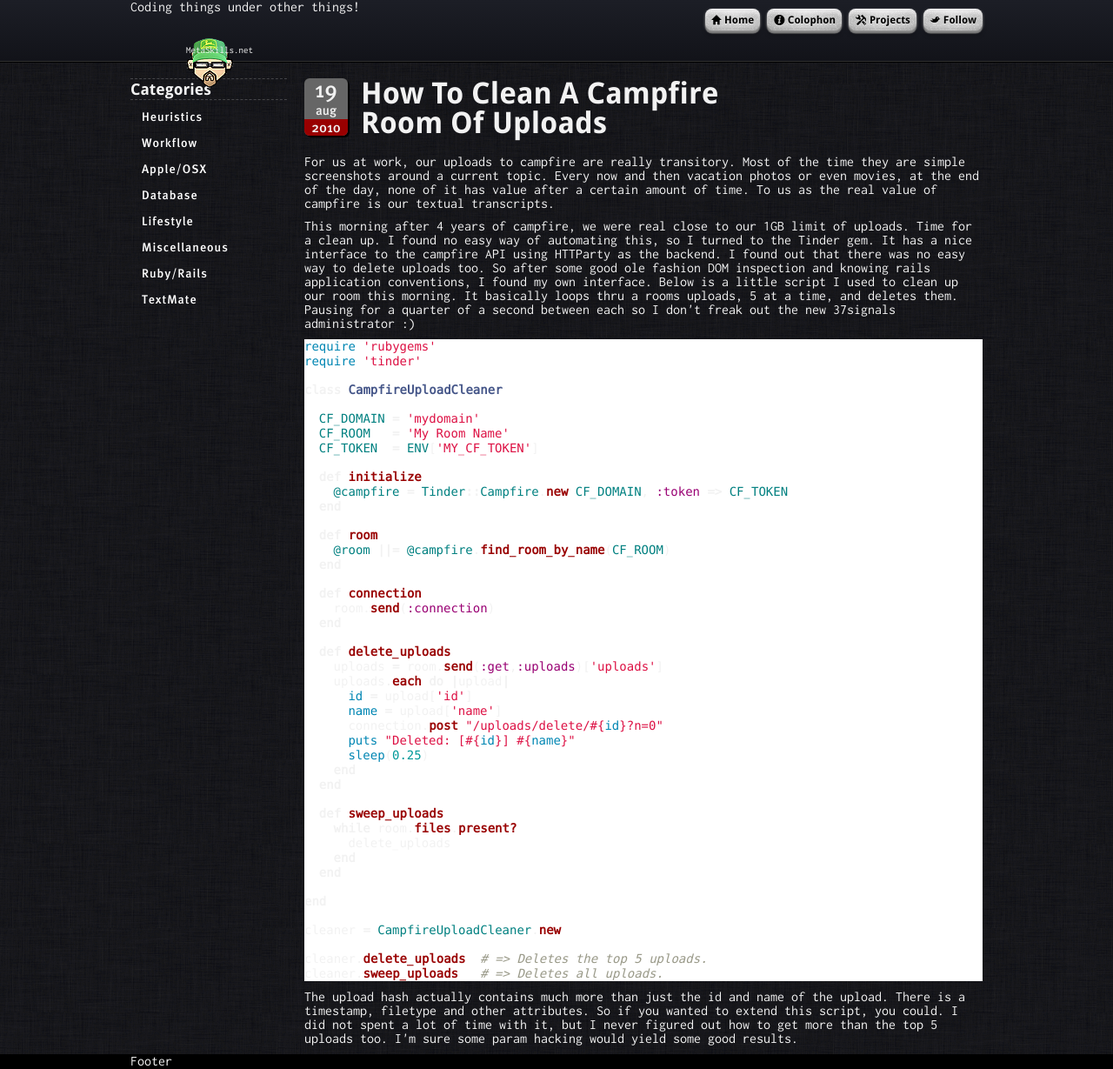
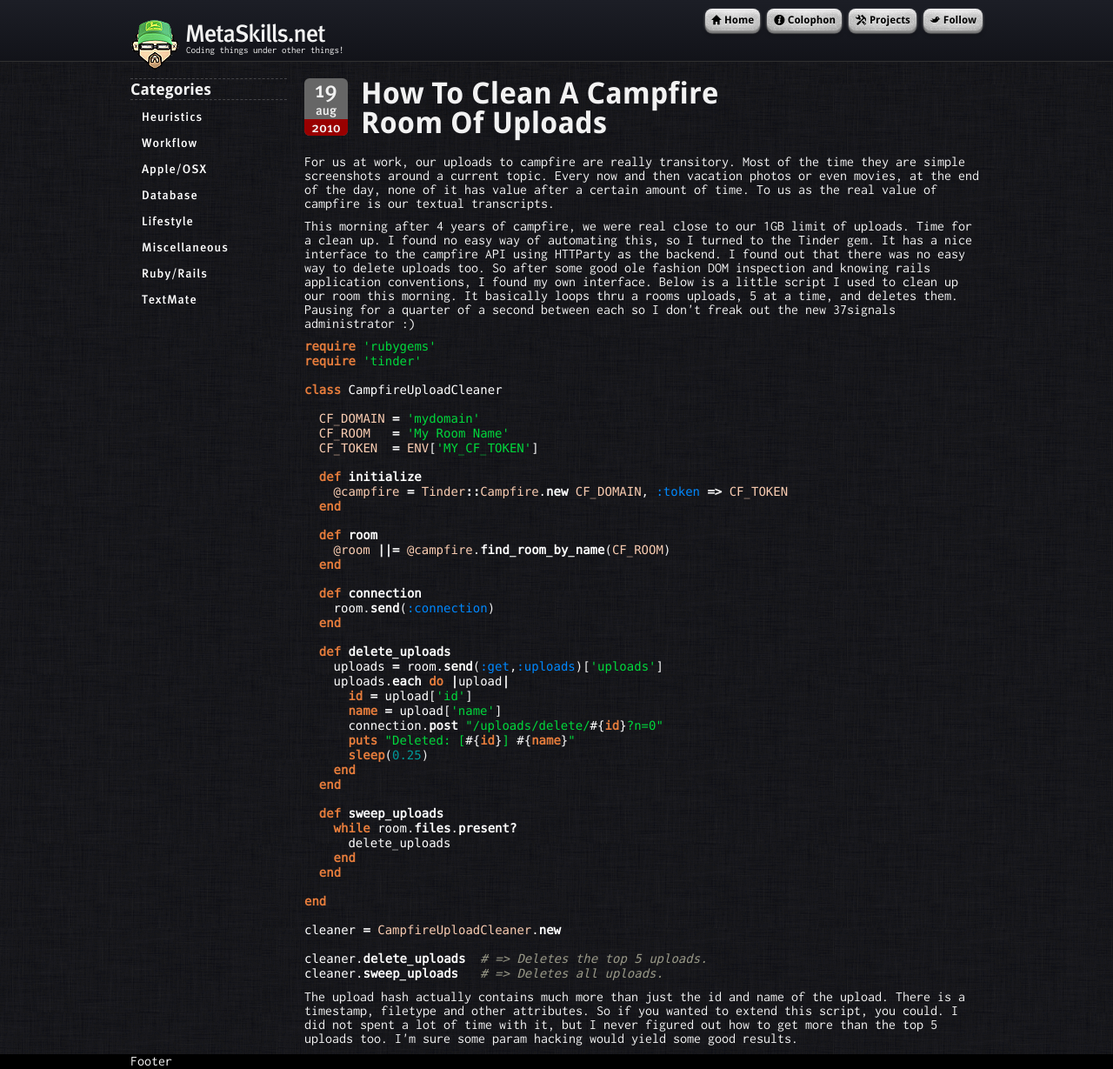
Before and after one commit to codefriendly/metaskills.net, a Jekyll site: the page built from _posts/2010-08-19-how-to-clean-a-campfire-room-of-uploads.html, in a window 1280 px wide and 1229 px high. Shown: the whole window at 87% size. Built offline with Jekyll 4.4.1, drawn with Linux system fonts in a browser that asks for light colours; nearby versions of some CDN libraries; library files that are not in the unit come from our copies.

```diff
--- a/resource/site.css
+++ b/resource/site.css
@@ -1,3 +1,4 @@
+@charset "UTF-8";
  /*---------------------------------------------------------------------------------------------*\
 +-------------------------------------------------------------------------------------------------+
 |    \  |        |          / ___|| | __(_) | | ___   _ __   ___| |_                              |
@@ -43,6 +44,7 @@
 /* My Helpers */
 /* Component - AppleTV Left Navigation */
 /* Component - Data badge for pubdate */
+/* Component - Pre/Code */
 /* Layout - Post */
 /* Layout - Default */
 body {
@@ -60,31 +62,37 @@ body {
     position: absolute;
     background-image: -webkit-gradient(linear, left top, left bottom, from(#1c1e26), to(#121319));
     background-image: -moz-linear-gradient(top, #1c1e26, #121319);
+    background-image: -ms-linear-gradient(top, #1c1e26, #121319);
     background-image: linear-gradient(top, #1c1e26, #121319);
-    -moz-box-shadow: 0 1px 0 black;
-    -webkit-box-shadow: 0 1px 0 black;
-    box-shadow: 0 1px 0 black; }
+    -webkit-box-shadow: 0 1px 0 black "";
+    -moz-box-shadow: 0 1px 0 black "";
+    -ms-box-shadow: 0 1px 0 black "";
+    box-shadow: 0 1px 0 black ""; }
     body header#mast div.content {
       width: 980px;
       margin: 0px auto;
       position: relative; }
+      body header#mast div.content section#identity {
+        float: left;
+        width: 57px;
+        height: 80px; }
         body header#mast div.content section#identity div#avatar {
+          position: fixed;
           width: 57px;
           height: 80px;
-        float: left;
           background-image: url("/apple-touch-icon-57x57-precomposed.png");
           background-position: left bottom;
           background-repeat: no-repeat; }
         body header#mast div.content section#identity * {
           display: block;
           position: absolute; }
-      body header#mast div.content section#identity div:nth-child(1) {
+        body header#mast div.content section#identity div:nth-child(2) {
           top: 21px;
           left: 63px;
           font-family: MetaMedRoman, sans-serif;
           font-size: 28px;
           letter-spacing: -1px; }
-      body header#mast div.content section#identity div:nth-child(2) {
+        body header#mast div.content section#identity div:nth-child(3) {
           top: 52px;
           left: 64px;
           font-size: 11px; }
@@ -118,12 +126,14 @@ body {
         padding-bottom: 2px;
         margin-right: 15px;
         background-color: #666;
+        -webkit-border-radius: 6px;
         -moz-border-radius: 6px;
-        -webkit-border-radius: 6px;
+        -ms-border-radius: 6px;
         border-radius: 6px;
-        -moz-box-shadow: 2px 2px 1px black;
-        -webkit-box-shadow: 2px 2px 1px black;
-        box-shadow: 2px 2px 1px black; }
+        -webkit-box-shadow: 2px 2px 1px black "";
+        -moz-box-shadow: 2px 2px 1px black "";
+        -ms-box-shadow: 2px 2px 1px black "";
+        box-shadow: 2px 2px 1px black ""; }
         body section#page section#content article#post header time span {
           display: block;
           text-align: center;
@@ -140,11 +150,13 @@ body {
           font-size: 16px;
           line-height: 19px;
           background-color: #900;
+          -webkit-border-bottom-left-radius: 6px;
           -moz-border-radius-bottomleft: 6px;
-          -webkit-border-bottom-left-radius: 6px;
+          -ms-border-radius-bottomleft: 6px;
           border-bottom-left-radius: 6px;
+          -webkit-border-bottom-right-radius: 6px;
           -moz-border-radius-bottomright: 6px;
-          -webkit-border-bottom-right-radius: 6px;
+          -ms-border-radius-bottomright: 6px;
           border-bottom-right-radius: 6px;
           /*@include global_shadow;*/ }
     body section#page nav {
@@ -190,8 +202,9 @@ body {
           width: 100%;
           height: 100%;
           border: 1px solid rgba(0, 102, 255, 0.6);
+          -webkit-border-radius: 1px;
           -moz-border-radius: 1px;
-          -webkit-border-radius: 1px;
+          -ms-border-radius: 1px;
           border-radius: 1px;
           background: none; }
         body section#page nav ul li a:hover:after {
@@ -202,12 +215,14 @@ body {
           width: 100%;
           height: 100%;
           border: 2px solid rgba(0, 102, 255, 0.4);
+          -webkit-border-radius: 2px;
           -moz-border-radius: 2px;
-          -webkit-border-radius: 2px;
+          -ms-border-radius: 2px;
           border-radius: 2px;
-          -moz-box-shadow: 0 0 4px #0066ff;
-          -webkit-box-shadow: 0 0 4px #0066ff;
-          box-shadow: 0 0 4px #0066ff;
+          -webkit-box-shadow: 0 0 4px #0066ff "";
+          -moz-box-shadow: 0 0 4px #0066ff "";
+          -ms-box-shadow: 0 0 4px #0066ff "";
+          box-shadow: 0 0 4px #0066ff "";
           background: none; }
         body section#page nav ul li a span:before {
           display: block;
@@ -321,7 +336,6 @@ a.button {
 
 /* Pygment Highlight */
 .highlight {
-  background: #ffffff;
   font-family: MetaMono, courier, monospace;
   font-size: 14px; }
 
@@ -340,6 +354,7 @@ a.button {
 
 /* Error */
 .highlight .k {
+  color: #e77d3c;
   font-weight: bold; }
 
 /* Keyword */
@@ -449,21 +464,24 @@ a.button {
   color: #d14; }
 
 /* Literal.String */
+.highlight .n {
+  color: white; }
+
 .highlight .na {
   color: #008080; }
 
 /* Name.Attribute */
 .highlight .nb {
-  color: #0086B3; }
+  color: #e77d3c;
+  font-weight: bold; }
 
 /* Name.Builtin */
 .highlight .nc {
-  color: #445588;
-  font-weight: bold; }
+  color: white; }
 
 /* Name.Class */
 .highlight .no {
-  color: #008080; }
+  color: #f9ccb1; }
 
 /* Name.Constant */
 .highlight .ni {
@@ -476,7 +494,7 @@ a.button {
 
 /* Name.Exception */
 .highlight .nf {
-  color: #990000;
+  color: white;
   font-weight: bold; }
 
 /* Name.Function */
@@ -509,7 +527,7 @@ a.button {
 
 /* Literal.Number.Hex */
 .highlight .mi {
-  color: #009999; }
+  color: #0088fe; }
 
 /* Literal.Number.Integer */
 .highlight .mo {
@@ -529,7 +547,7 @@ a.button {
 
 /* Literal.String.Doc */
 .highlight .s2 {
-  color: #d14; }
+  color: #00d83c; }
 
 /* Literal.String.Double */
 .highlight .se {
@@ -541,7 +559,7 @@ a.button {
 
 /* Literal.String.Heredoc */
 .highlight .si {
-  color: #d14; }
+  color: white; }
 
 /* Literal.String.Interpol */
 .highlight .sx {
@@ -553,11 +571,11 @@ a.button {
 
 /* Literal.String.Regex */
 .highlight .s1 {
-  color: #d14; }
+  color: #00d83c; }
 
 /* Literal.String.Single */
 .highlight .ss {
-  color: #990073; }
+  color: #0088fe; }
 
 /* Literal.String.Symbol */
 .highlight .bp {
@@ -573,10 +591,31 @@ a.button {
 
 /* Name.Variable.Global */
 .highlight .vi {
-  color: #008080; }
+  color: #f9ccb1; }
 
 /* Name.Variable.Instance */
 .highlight .il {
   color: #009999; }
 
 /* Literal.Number.Integer.Long */
+div.highlight pre {
+  width: 100%;
+  -moz-box-sizing: border-box;
+  -webkit-box-sizing: border-box;
+  -ms-box-sizing: border-box;
+  box-sizing: border-box;
+  -webkit-border-radius: 5px;
+  -moz-border-radius: 5px;
+  -ms-border-radius: 5px;
+  border-radius: 5px;
+  -webkit-background-clip: padding-box;
+  -moz-background-clip: padding-box;
+  -ms-background-clip: padding-box;
+  background-clip: padding-box;
+  -webkit-box-shadow: inset 1px 1px 4px 2px rgba(0, 0, 0, 0.8);
+  -moz-box-shadow: inset 1px 1px 4px 2px rgba(0, 0, 0, 0.8);
+  -ms-box-shadow: inset 1px 1px 4px 2px rgba(0, 0, 0, 0.8);
+  box-shadow: inset 1px 1px 4px 2px rgba(0, 0, 0, 0.8);
+  background-color: rgba(0, 0, 0, 0.6);
+  overflow: auto;
+  padding: 14px; }
--- a/resource/site.js
+++ b/resource/site.js
@@ -5,6 +5,7 @@
 "gi"),t=RegExp("<(/*)("+z+")","gi"),u=RegExp("(^|[^\\n]*?\\s)("+z+")([^\\n]*)({[\\n\\w\\W]*?})","gi"),r=c.createDocumentFragment(),k=c.documentElement;g=k.firstChild;var h=c.createElement("body"),l=c.createElement("style"),f;n(c);n(r);g.insertBefore(l,
 g.firstChild);l.media="print";m.attachEvent("onbeforeprint",function(){var d=-1,a=p(c.styleSheets,"all"),e=[],b;for(f=f||c.body;(b=u.exec(a))!=null;)e.push((b[1]+b[2]+b[3]).replace(s,"$1.iepp_$2")+b[4]);for(l.styleSheet.cssText=e.join("\n");++d<o;){a=c.getElementsByTagName(i[d]);e=a.length;for(b=-1;++b<e;)if(a[b].className.indexOf("iepp_")<0)a[b].className+=" iepp_"+i[d]}r.appendChild(f);k.appendChild(h);h.className=f.className;h.innerHTML=f.innerHTML.replace(t,"<$1font")});m.attachEvent("onafterprint",
 function(){h.innerHTML="";k.removeChild(h);k.appendChild(f);l.styleSheet.cssText=""})}})(this,document);@*/
+
 
 // Google Analytics
 var _gaq = _gaq || [];
@@ -17,7 +18,42 @@ _gaq.push(['_trackPageview']);
 })();
 
 
+// My Namespace
+var MetaSkills = {
+
+  appendContentForAppleTvNavigation: function() {
+    $('#page nav a').append('<span></span>');
+  },
+
+  bePersnikityWithPygmentize: function() {
+    $('div.highlight span.nb').each(function(s){
+      var span = $(s);
+      switch (span.text()) {
+        case 'id':
+        case 'name':
+          span.attr('class','n');
+          break;
+        default:
+          break;
+      }
+    });
+    $('div.highlight span.n').each(function(s){
+      var span = $(s);
+      switch (span.text()) {
+        case 'new':
+          span.attr('class','nb');
+          break;
+        default:
+          break;
+      }
+    });
+  }
+
+};
+
+
 // Document Loads
 $(document).ready(function(){
-  $('#page nav a').append('<span></span>');
+  MetaSkills.appendContentForAppleTvNavigation();
+  MetaSkills.bePersnikityWithPygmentize();
 })
```
Also changed, not shown: _sass/site.scss (+34 -26 lines). Lines whose indentation alone changed are shown as unchanged.
